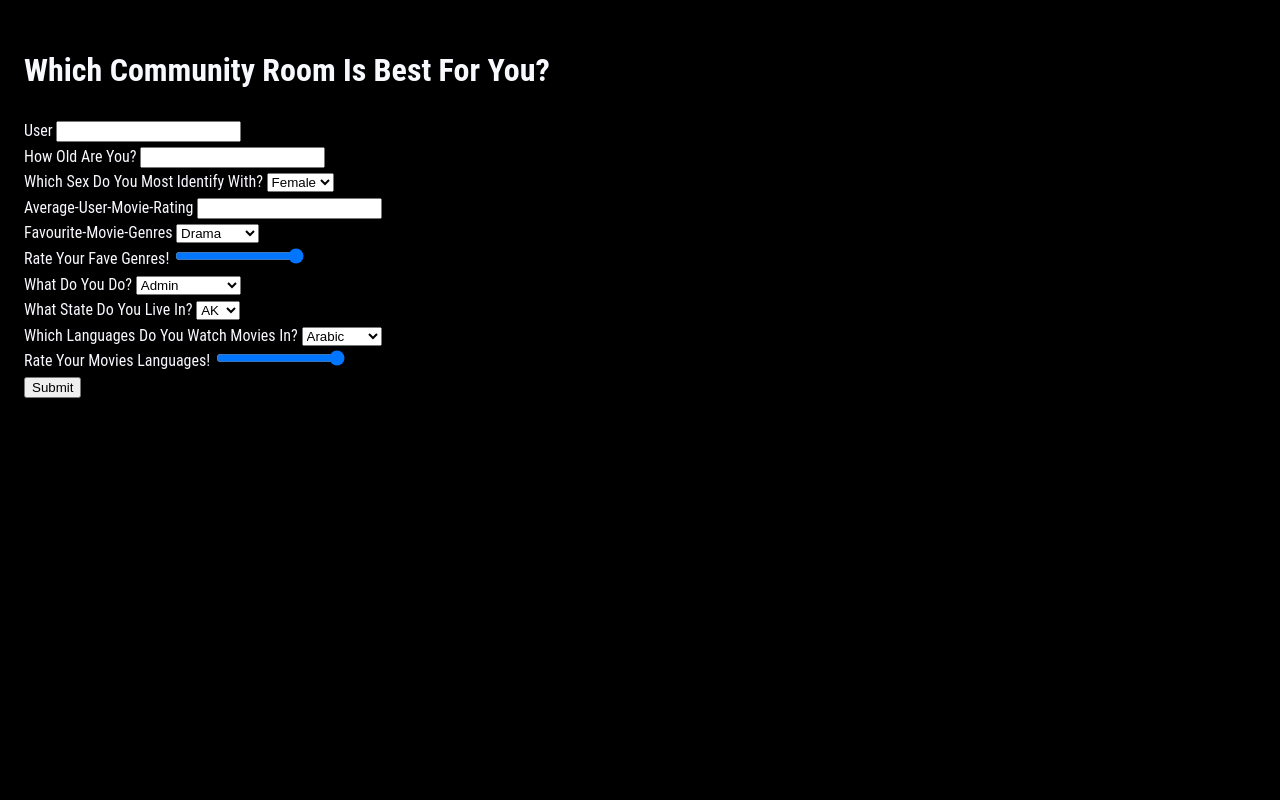
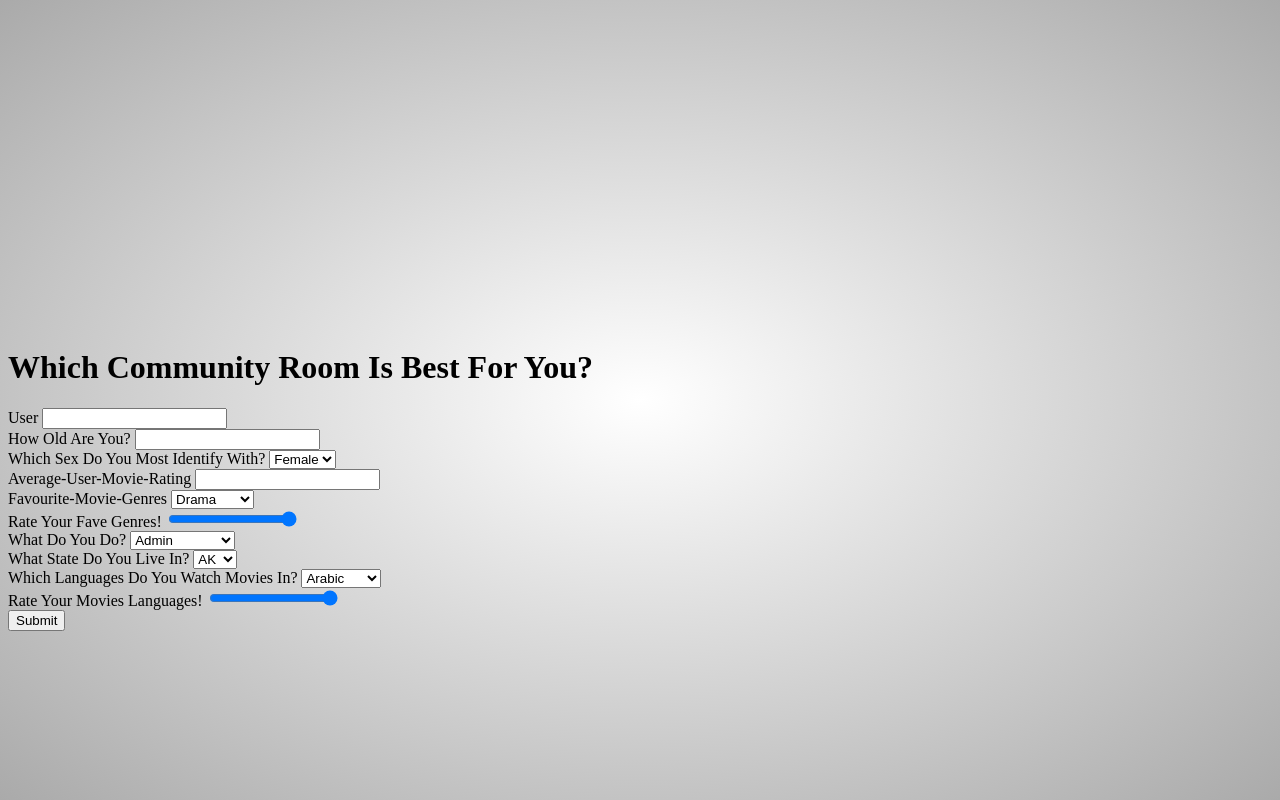
Before and after one commit to bintualkassoum/netflix-rooms-project, a Flask app: page / in a window 1280 px wide. Run offline with Flask 3, Linux system fonts and the light colour scheme; parts of the project's set-up code (start-up, migrations or seed data) failed here and were passed over.

```diff
--- a/static/style.css
+++ b/static/style.css
@@ -1,8 +1,59 @@
+@function makelongshadow($length,$angle) {
+  $val: 0px 0px transparent;
+  @for $i from 1 through $length {
+    $val: #{$val}, #{$i}px #{$i*$angle}px #aaa;
+  }
+  @return $val;
+}
+
+@import url('https://fonts.googleapis.com/css?family=Roboto:700,900');
+
 body {
-  background: #000000;
-  color: #F8F8FF;
-  line-height: 1.6;
-  font-family: 'Roboto Condensed', sans-serif;
-  padding: 1rem;
+  background: radial-gradient(#fff, #aaa);
+  background-size: 100vw 100vh;
+  overflow: hidden;
+  padding-top: 40vh;
+}
 
+.txt {
+  text-align: center;
+  font-family: 'Roboto';
+  font-size: 12vmin;
+  font-weight: 700;
+  animation: netflix_style 3.5s infinite;
+  outline: none;
+  white-space: nowrap;
 }
+
+@keyframes netflix_style {
+  0% {
+    text-shadow: makelongshadow(100,1);
+    color:#f3f3f3;
+    transform: scale(1.5, 1.5);
+  }
+  10% {
+    text-shadow: makelongshadow(100,1.5);
+    color:#f3f3f3;
+    transform: scale(1.5, 1.5);
+  }
+  15% {
+     color:#f3f3f3;
+  }
+  20% {
+    color:#e90418;
+    text-shadow: none;
+    transform: scale(1.1, 1.1);
+  }
+  75% {
+    opacity: 1;
+  }
+  80% {
+    opacity: 0;
+    color:#e90418;
+    transform: scale(0.85, 0.9);
+  }
+
+  100% {
+    opacity: 0;
+  }
+}
```
